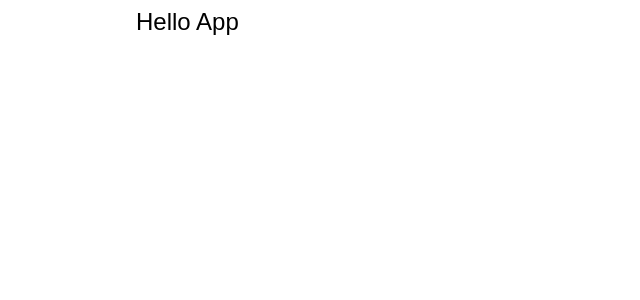
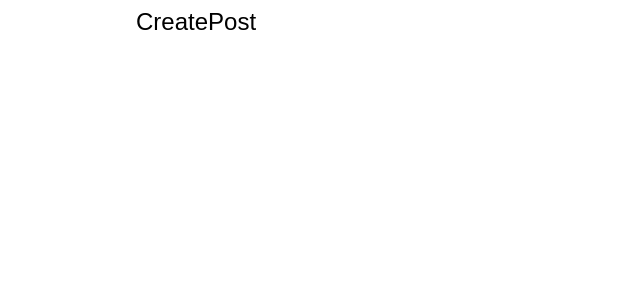
Before and after one commit to forrestmorrison/forrestmorrison-blog, a React (Create React App) app: page /createpost in a window 1280 px wide. Shown: the top 300 px of the page, without its empty margins (0-640 px from the left). Built offline with nearby package versions, Linux system fonts and the light colour scheme.

Commit message:
added React Router routes

```diff
--- a/src/App.js
+++ b/src/App.js
@@ -1,10 +1,17 @@
-
+import { BrowserRouter as Router, Routes, Route, Link } from "react-router-dom"
+import Home from "./pages/Home";
+import Login from "./pages/Login";
+import CreatePost from "./pages/CreatePost";
 
 function App() {
   return (
-    <main className="App">
-      Hello App
-    </main>
+    <Router>
+      <Routes>
+        <Route path="/" element={<Home />} />
+        <Route path="/login" element={<Login />} />
+        <Route path="/createpost" element={<CreatePost />} />
+      </Routes>
+    </Router>
   );
 }
 
--- a/src/firebaseConfig.js
+++ b/src/firebaseConfig.js
@@ -1,6 +1,8 @@
 // Import the functions you need from the SDKs you need
 import { initializeApp } from "firebase/app";
 import { getAnalytics } from "firebase/analytics";
+import { getAuth, GoogleAuthProvider } from "firebase/auth"
+import { getFirestore } from "firebase/firestore"
 // TODO: Add SDKs for Firebase products that you want to use
 // https://firebase.google.com/docs/web/setup#available-libraries
 
@@ -19,3 +21,7 @@ const firebaseConfig = {
 // Initialize Firebase
 const app = initializeApp(firebaseConfig);
 const analytics = getAnalytics(app);
+
+export const db = getFirestore(app);
+export const auth = getAuth(app);
+export const provider = new GoogleAuthProvider();
--- /dev/null
+++ b/src/pages/CreatePost.jsx
@@ -0,0 +1,9 @@
+import React from 'react'
+
+const CreatePost = () => {
+  return (
+    <div>CreatePost</div>
+  )
+}
+
+export default CreatePost
--- /dev/null
+++ b/src/pages/Home.jsx
@@ -0,0 +1,9 @@
+import React from 'react'
+
+const Home = () => {
+  return (
+    <div>Home</div>
+  )
+}
+
+export default Home
--- /dev/null
+++ b/src/pages/Login.jsx
@@ -0,0 +1,9 @@
+import React from 'react'
+
+const Login = () => {
+  return (
+    <div>Login</div>
+  )
+}
+
+export default Login
```
